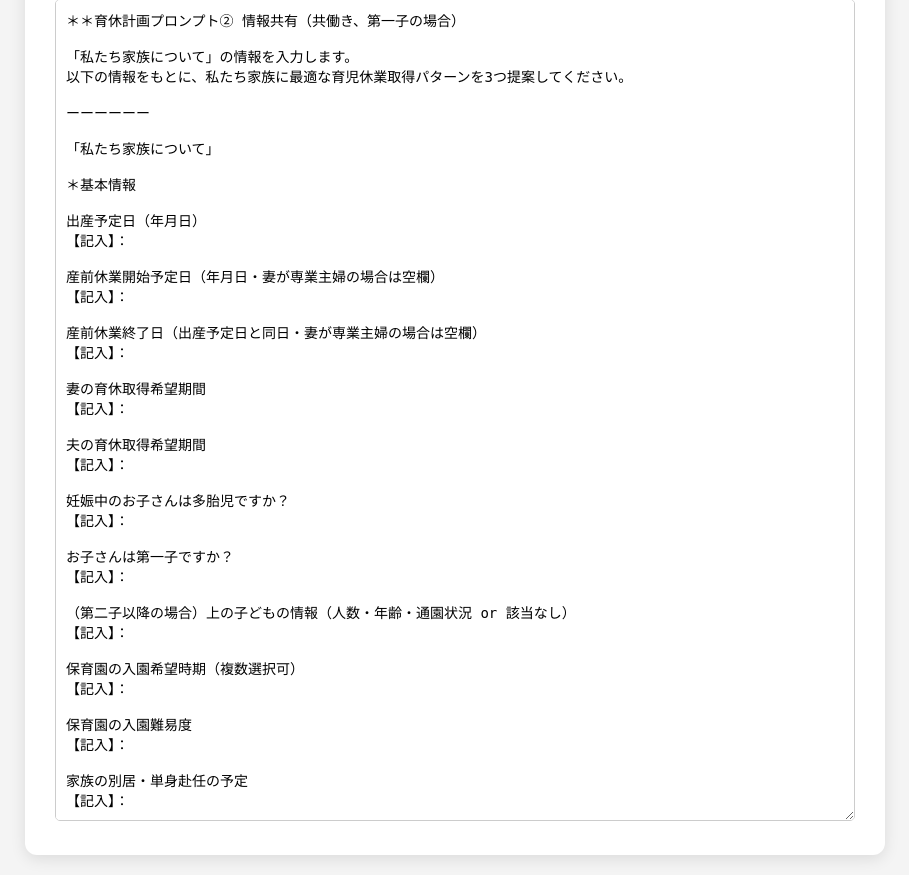
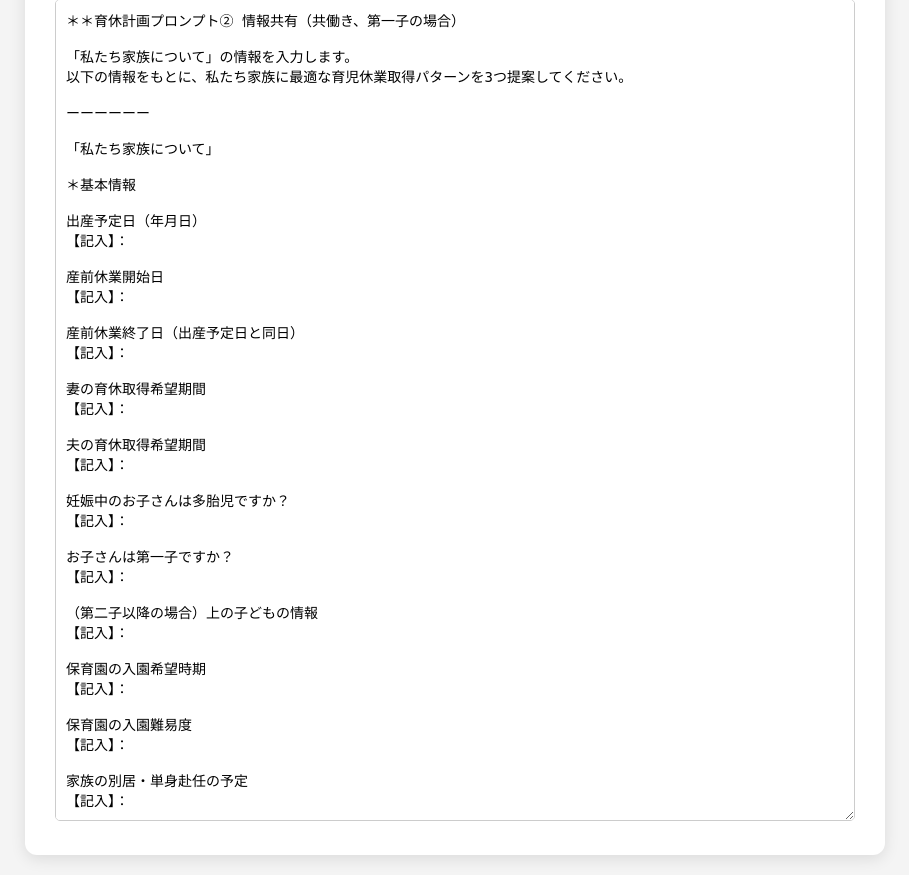
Before and after one commit to kbobshida/ikukkyu_webapp, a Flask app: page /result in a window 1280 px wide. Shown: the part 463-1338 px from the top of the page, without its empty margins (185-1094 px from the left). Run offline with Flask 2, Linux system fonts and the light colour scheme.

Commit message:
Update result.html

```diff
--- a/templates/result.html
+++ b/templates/result.html
@@ -47,10 +47,10 @@
 出産予定日（年月日）
 【記入】：{{ responses.q1 }}
 
-産前休業開始予定日（年月日・妻が専業主婦の場合は空欄）
+産前休業開始日
 【記入】：{{ responses.q2 }}
 
-産前休業終了日（出産予定日と同日・妻が専業主婦の場合は空欄）
+産前休業終了日（出産予定日と同日）
 【記入】：{{ responses.q3 }}
 
 妻の育休取得希望期間
@@ -65,10 +65,10 @@
 お子さんは第一子ですか？
 【記入】：{{ responses.q7 }}
 
-（第二子以降の場合）上の子どもの情報（人数・年齢・通園状況 or 該当なし）
+（第二子以降の場合）上の子どもの情報
 【記入】：{{ responses.q8 }}
 
-保育園の入園希望時期（複数選択可）
+保育園の入園希望時期
 【記入】：{{ responses.q9 }}
 
 保育園の入園難易度
```
